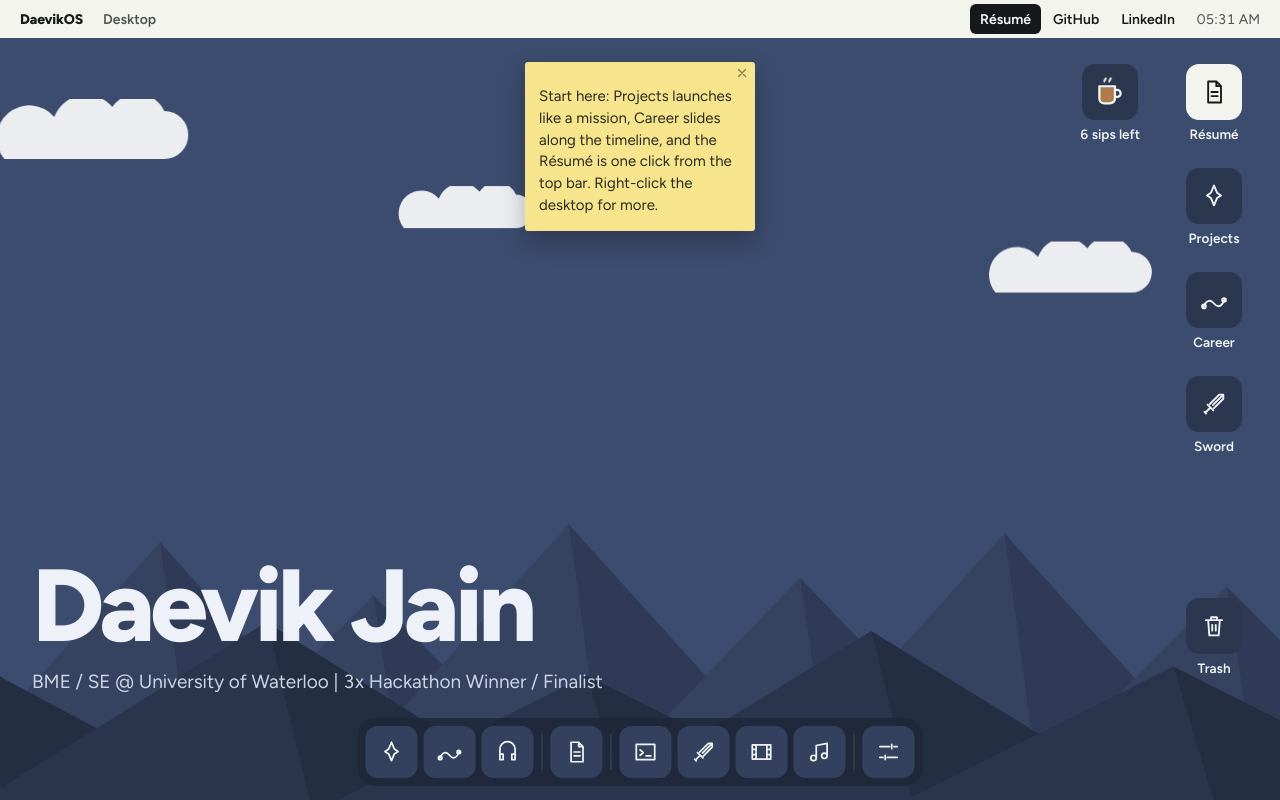
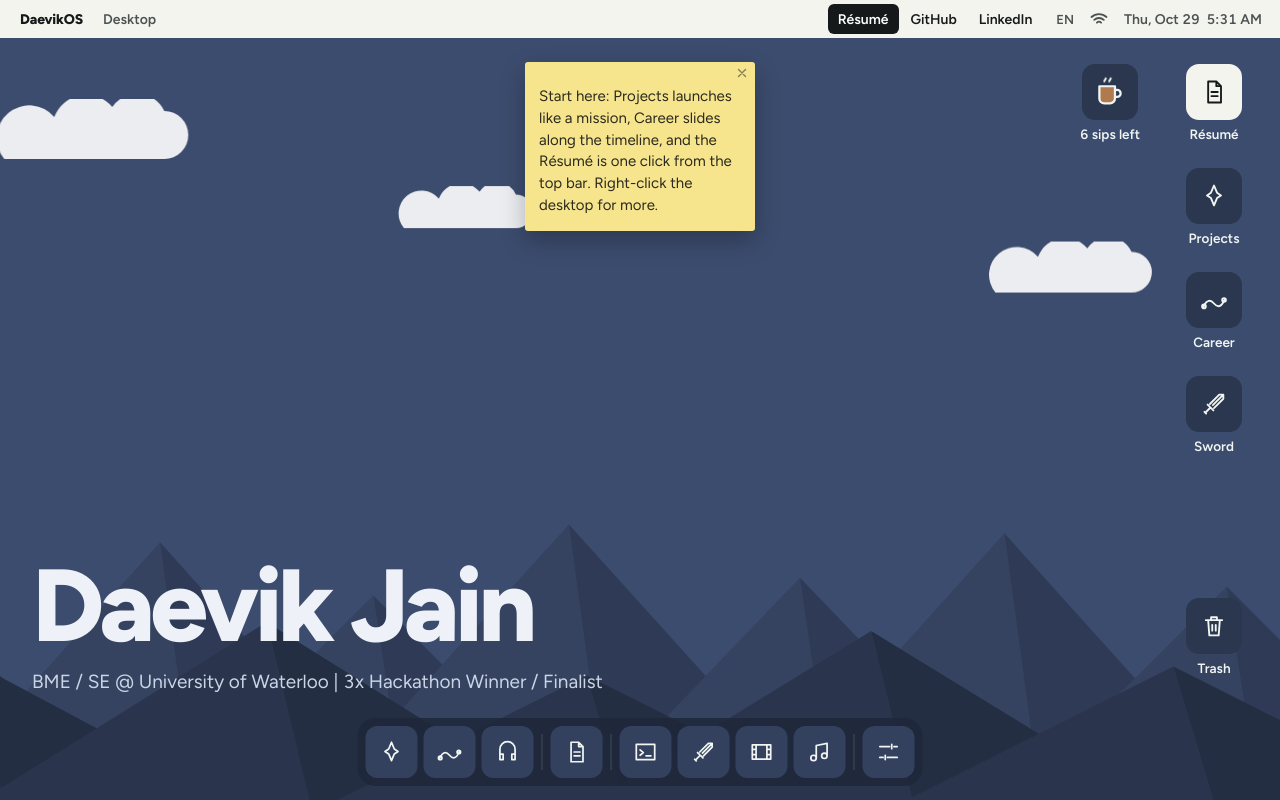
Before and after one commit to DJFiya/portfolio-main, a React (Vite) app: page / in a window 1280 px wide. Built offline with nearby package versions, Linux system fonts and the light colour scheme.

Commit message:
feat(menubar): show the date, input language, connection and battery beside the clock

```diff
--- /dev/null
+++ b/src/os/MenuStatus.tsx
@@ -0,0 +1,87 @@
+import { useEffect, useState, useSyncExternalStore } from 'react'
+
+// Battery Status and Network Information are Chromium-only, so neither is in lib.dom
+type BatteryManager = EventTarget & { level: number; charging: boolean }
+type Connection = EventTarget & { effectiveType?: 'slow-2g' | '2g' | '3g' | '4g' }
+type StatusNavigator = Navigator & { getBattery?: () => Promise<BatteryManager>; connection?: Connection }
+const nav = navigator as StatusNavigator
+
+function useBattery() {
+  const [battery, setBattery] = useState<{ level: number; charging: boolean } | null>(null)
+  useEffect(() => {
+    let bm: BatteryManager | null = null
+    const read = () => { if (bm) setBattery({ level: bm.level, charging: bm.charging }) }
+    nav.getBattery?.().then(b => {
+      bm = b
+      read()
+      b.addEventListener('levelchange', read)
+      b.addEventListener('chargingchange', read)
+    }).catch(() => { /* blocked by permissions policy: leave it hidden */ })
+    return () => {
+      bm?.removeEventListener('levelchange', read)
+      bm?.removeEventListener('chargingchange', read)
+    }
+  }, [])
+  return battery
+}
+
+function subscribeNetwork(onChange: () => void) {
+  addEventListener('online', onChange)
+  addEventListener('offline', onChange)
+  nav.connection?.addEventListener('change', onChange)
+  return () => {
+    removeEventListener('online', onChange)
+    removeEventListener('offline', onChange)
+    nav.connection?.removeEventListener('change', onChange)
+  }
+}
+
+// Signal bars from the browser's own speed estimate; full when it gives none
+const BARS = { 'slow-2g': 1, '2g': 1, '3g': 2, '4g': 3 }
+const networkBars = () => navigator.onLine ? BARS[nav.connection?.effectiveType ?? '4g'] : 0
+
+function useClock() {
+  const read = () => {
+    const d = new Date()
+    return `${d.toLocaleDateString([], { weekday: 'short', month: 'short', day: 'numeric' })}  ${d.toLocaleTimeString([], { hour: 'numeric', minute: '2-digit' })}`
+  }
+  const [now, setNow] = useState(read)
+  useEffect(() => {
+    const t = setInterval(() => setNow(read()), 15000)
+    return () => clearInterval(t)
+  }, [])
+  return now
+}
+
+export default function MenuStatus() {
+  const battery = useBattery()
+  const bars = useSyncExternalStore(subscribeNetwork, networkBars)
+  const clock = useClock()
+  const lang = navigator.language.split('-')[0].toUpperCase()
+
+  return (
+    <div className="status hide-sm">
+      <span className="st" title="Input language" aria-label={`Input language ${navigator.language}`}>{lang}</span>
+      <span className="st" title={bars ? 'Online' : 'Offline'} aria-label={bars ? 'Online' : 'Offline'}>
+        <svg width="18" height="14" viewBox="0 0 18 14" fill="none" stroke="currentColor" strokeWidth="1.8" strokeLinecap="round" aria-hidden="true">
+          <path d="M1.5 5a11 11 0 0 1 15 0" opacity={bars >= 3 ? 1 : 0.3} />
+          <path d="M4.2 7.9a7 7 0 0 1 9.6 0" opacity={bars >= 2 ? 1 : 0.3} />
+          <path d="M6.9 10.7a3 3 0 0 1 4.2 0" opacity={bars >= 1 ? 1 : 0.3} />
+          {!bars && <path d="M3 1.5l12 11" />}
+        </svg>
+      </span>
+      {battery && (
+        <span className="st" title={`Battery ${Math.round(battery.level * 100)}%${battery.charging ? ', charging' : ''}`} aria-label={`Battery ${Math.round(battery.level * 100)} percent${battery.charging ? ', charging' : ''}`}>
+          <span aria-hidden="true">{Math.round(battery.level * 100)}%</span>
+          <svg width="26" height="14" viewBox="0 0 26 14" fill="none" aria-hidden="true">
+            <rect x="1" y="1.5" width="21" height="11" rx="3" stroke="currentColor" strokeWidth="1.4" opacity="0.55" />
+            <rect x="23" y="5" width="2" height="4" rx="1" fill="currentColor" opacity="0.55" />
+            <rect x="3" y="3.5" width={Math.max(1.5, 17 * battery.level)} height="7" rx="1.5" fill={battery.level <= 0.2 && !battery.charging ? '#C8463A' : 'currentColor'} />
+            {battery.charging && <path d="M12.5 2.5L9 7.5h3l-1 4 3.5-5h-3z" fill="#F4F4EF" stroke="#15191A" strokeWidth="0.6" strokeLinejoin="round" />}
+          </svg>
+        </span>
+      )}
+      <span id="clock" aria-label="Date and time">{clock}</span>
+    </div>
+  )
+}
--- a/src/os/Os.tsx
+++ b/src/os/Os.tsx
@@ -5,20 +5,11 @@ import { WALLS } from './content'
 import { MUG_SIPS, useDesktopState } from './desktop-state'
 import DesktopItems from './DesktopItems'
 import { Icon } from './icons'
+import MenuStatus from './MenuStatus'
 import { OsContext, type OsApi } from './os-context'
 import Wallpaper from './Wallpaper'
 import Window, { type Rect, type Win } from './Window'
 import './os.css'
-
-function useClock() {
-  const fmt = () => new Date().toLocaleTimeString([], { hour: '2-digit', minute: '2-digit' })
-  const [now, setNow] = useState(fmt)
-  useEffect(() => {
-    const t = setInterval(() => setNow(fmt()), 15000)
-    return () => clearInterval(t)
-  }, [])
-  return now
-}
 
 export default function Os() {
   const [state, setState] = useDesktopState()
@@ -31,7 +22,6 @@ export default function Os() {
   const zTop = useRef(100)
   const mobile = useMediaQuery('(max-width: 820px)')
   const reduce = useMediaQuery('(prefers-reduced-motion: reduce)')
-  const clock = useClock()
 
   useLayoutEffect(() => {
     const el = deskRef.current
@@ -136,7 +126,7 @@ export default function Os() {
             <button className="mb cta" type="button" onClick={() => open('resume')}>Résumé</button>
             <a className="mb hide-sm" href="https://github.com/DJFiya" target="_blank" rel="noopener">GitHub</a>
             <a className="mb hide-sm" href="https://linkedin.com/in/daevik-jain" target="_blank" rel="noopener">LinkedIn</a>
-            <span id="clock" className="hide-sm" aria-label="Local time">{clock}</span>
+            <MenuStatus />
           </nav>
         </header>
         <main id="desk" ref={deskRef} aria-label="Desktop" onContextMenu={onContext}>
--- a/src/os/os.css
+++ b/src/os/os.css
@@ -41,7 +41,9 @@ a { color: var(--accent); text-underline-offset: 3px; }
 .mb.cta { background: var(--ink); color: #FFF; }
 .mb.cta:hover { background: #2B3132; }
 #active-app { font-weight: 600; color: var(--ink2); padding: 0 8px; }
-#clock { padding: 0 10px; color: var(--ink2); }
+#menubar .status { display: flex; align-items: center; gap: 4px; margin-left: 6px; color: var(--ink2); font-weight: 600; }
+.status .st { display: inline-flex; align-items: center; gap: 5px; height: 30px; padding: 0 6px; font-size: 13px; }
+#clock { padding: 0 8px 0 6px; white-space: pre; }
 
 /* ---------- desktop ---------- */
 #desk { position: relative; flex: 1 1 auto; overflow: hidden; }
```
